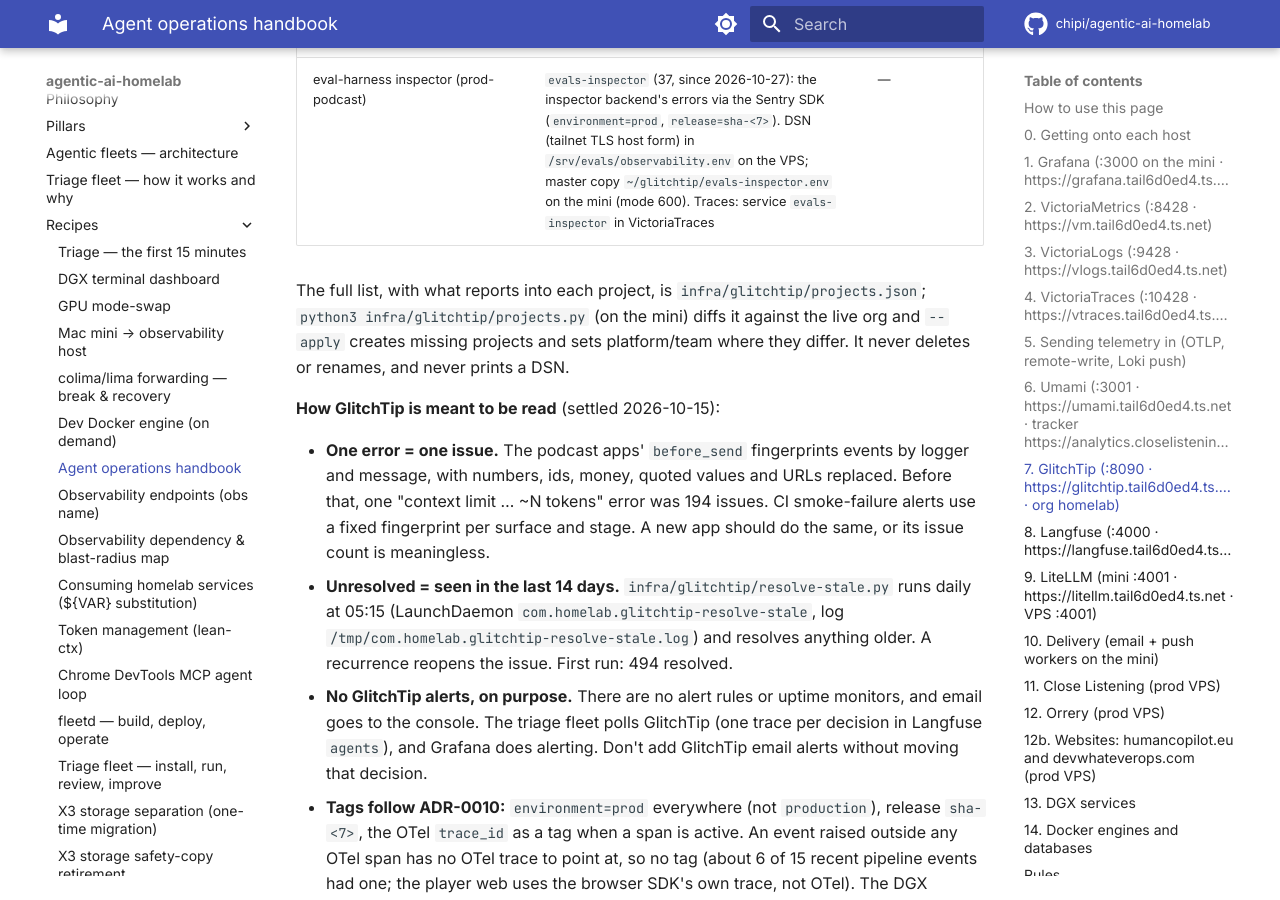
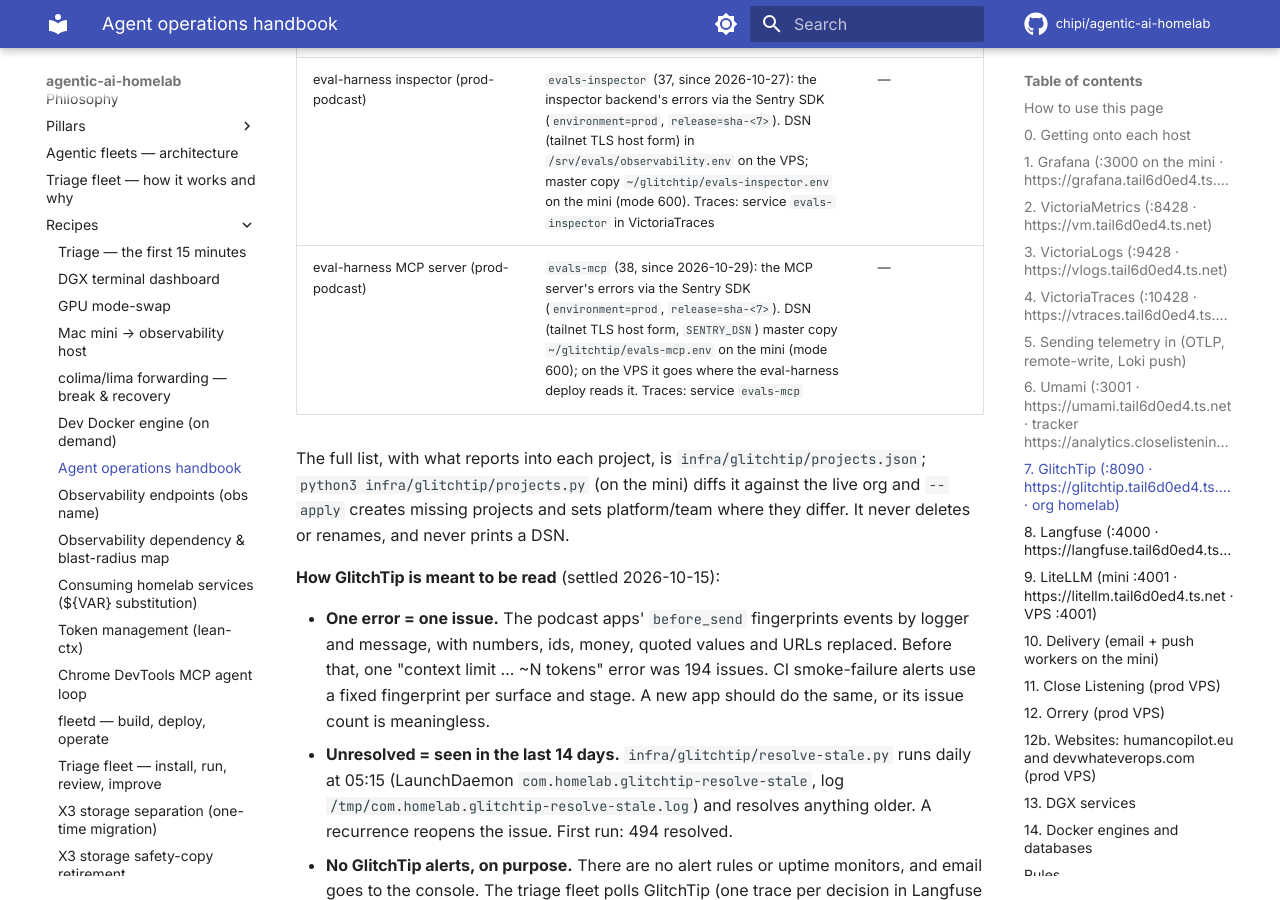
Before and after one commit to chipi/agentic-ai-homelab, an MkDocs documentation site: the page built from docs/recipes/agent-access.md, in a window 1280 px wide and 900 px high, scrolled down 13820 px. Built offline with MkDocs 1.6.1 and Material for MkDocs 9.7.7, drawn with Linux system fonts in a browser that asks for light colours; comment, search, counter and statistics services are not loaded.

Commit message:
docs(handbook): evals-mcp GlitchTip project (38) and its DSN master copy
Co-Authored-By: Claude Opus 5.5 <noreply@anthropic.com>
Claude-Session: https://claude.ai/code/session_01DJqN6tgHyoFjD2KRAPFPm6

```diff
--- a/docs/recipes/agent-access.md
+++ b/docs/recipes/agent-access.md
@@ -432,6 +432,7 @@ Prod and dev projects (dev runs never report into a prod project):
 | www.devwhateverops.com | `devwhateverops-web` (35, since 2026-10-18): CSP violation reports, same mechanism, through the same `telemetry.humancopilot.eu` vhost (`/api/35/security/`). Blob-worker and inline-style reports from browser extensions are expected noise; resolve, don't loosen the CSP | — |
 | evals.humancopilot.eu, catalog.evals.humancopilot.eu | `evals-web` (36, since 2026-10-22): CSP violation reports from both hosts into one project, same mechanism, through the same `telemetry.humancopilot.eu` vhost (`/api/36/security/`). Report URI in chipi/eval-harness `infra/sites/*.cfg`; no real reports until those sites go live | — |
 | eval-harness inspector (prod-podcast) | `evals-inspector` (37, since 2026-10-27): the inspector backend's errors via the Sentry SDK (`environment=prod`, `release=sha-<7>`). DSN (tailnet TLS host form) in `/srv/evals/observability.env` on the VPS; master copy `~/glitchtip/evals-inspector.env` on the mini (mode 600). Traces: service `evals-inspector` in VictoriaTraces | — |
+| eval-harness MCP server (prod-podcast) | `evals-mcp` (38, since 2026-10-29): the MCP server's errors via the Sentry SDK (`environment=prod`, `release=sha-<7>`). DSN (tailnet TLS host form, `SENTRY_DSN`) master copy `~/glitchtip/evals-mcp.env` on the mini (mode 600); on the VPS it goes where the eval-harness deploy reads it. Traces: service `evals-mcp` | — |
 
 The full list, with what reports into each project, is `infra/glitchtip/projects.json`;
 `python3 infra/glitchtip/projects.py` (on the mini) diffs it against the live org and
```
